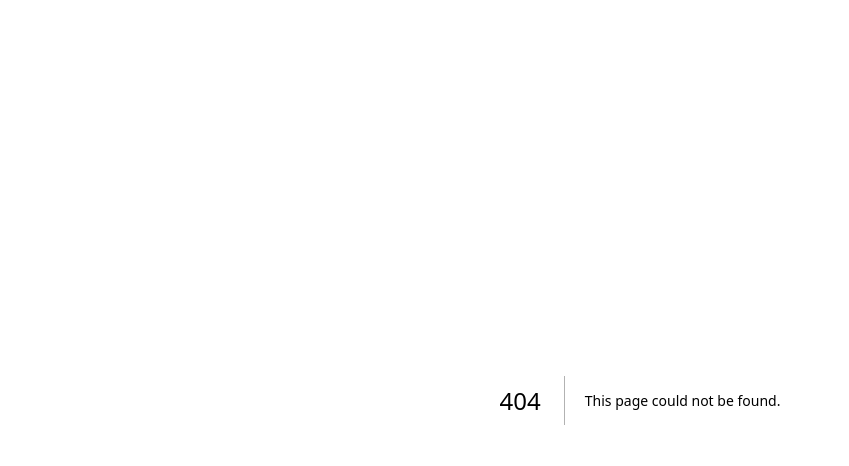
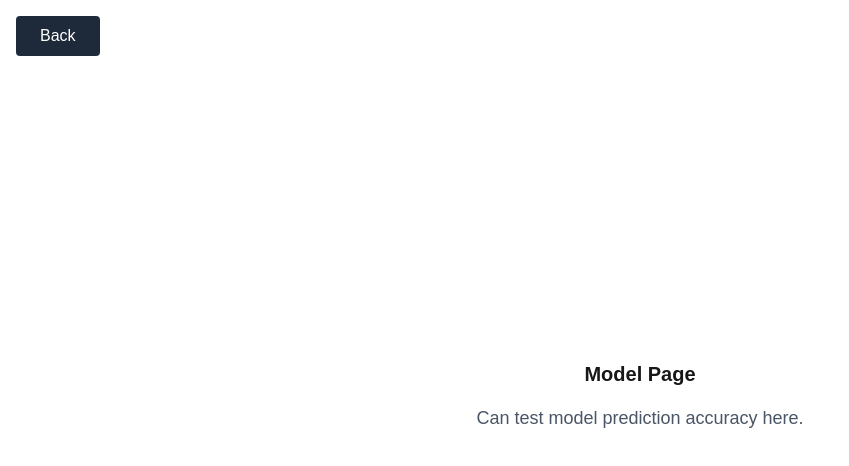
Before and after one commit to AlperCeyhun/llm-classification-finetuning, a Next.js app: page /model in a window 1280 px wide. Before the commit this address had no page. Shown: the top 466 px of the page, without its empty margins (0-849 px from the left). Built offline with nearby package versions, Linux system fonts and the light colour scheme.

Commit message:
added a page for model

```diff
--- /dev/null
+++ b/src/app/model/page.tsx
@@ -0,0 +1,26 @@
+'use client';
+import React from 'react';
+import { useRouter } from 'next/navigation';
+
+export default function Home() {
+  const router = useRouter();
+
+  const handleClick = () => {
+    router.back();
+  };
+
+  return (
+    <div className="flex flex-col min-h-screen p-4 relative">
+      <button
+        onClick={handleClick}
+        className="absolute top-4 left-4 px-6 py-2 bg-gray-800 text-white rounded hover:bg-gray-700 transition">
+          Back
+      </button>
+
+      <div className="flex flex-col items-center justify-center flex-grow">
+          <h1 className="mb-4 text-xl font-semibold">Model Page</h1>
+          <h2 className="mb-2 text-lg text-gray-600">Can test model prediction accuracy here.</h2>
+      </div>
+    </div>
+  );
+}
--- a/src/app/page.tsx
+++ b/src/app/page.tsx
@@ -1,25 +1,31 @@
 "use client";
-import React from 'react';
-import { useRouter } from 'next/navigation';
-import toast, { Toaster } from 'react-hot-toast';
+import React from "react";
+import { Toaster } from "react-hot-toast";
+import NavButton from "@/components/NavButton";
 
 export default function Home() {
-  const router = useRouter();
-  const handleClick = () => {
-    toast.success('Button clicked!');
-    router.push('/dataset');
-  }
   return (
     <div className="flex flex-col items-center justify-center h-screen">
-      <Toaster position="bottom-right" toastOptions={{
+      <Toaster
+        position="bottom-right"
+        toastOptions={{
           style: {
             background: "gray",
             border: "1px solid white",
             color: "#fff",
-          },}}/>
-      <h1 className="text-4xl font-bold mb-4">LLM Response preference prediction</h1>
-      <p className="text-lg mb-8 text-gray-300">From a large dataset of double responses for a user prompt, we are trying to predict the general user preference.</p>
-      <button className="px-6 py-2 bg-gray-800 text-white rounded hover:bg-gray-700 transition"onClick={handleClick}>View Dataset</button>
+          },
+        }}
+      />
+      <h1 className="text-4xl font-bold mb-4">
+        LLM Response preference prediction
+      </h1>
+      <p className="text-lg mb-8 text-gray-300">
+        From a large dataset of double responses for a user prompt, we are trying to predict the general user preference.
+      </p>
+      <div className="flex flex-row gap-4">
+        <NavButton label="View Dataset" route="/dataset" />
+        <NavButton label="View Model" route="/model" />
+      </div>
     </div>
   );
 }
--- /dev/null
+++ b/src/components/NavButton.tsx
@@ -0,0 +1,27 @@
+"use client";
+import React from "react";
+import toast from "react-hot-toast";
+import { useRouter } from "next/navigation";
+
+interface NavButtonProps {
+  label: string;
+  route: string;
+}
+
+const NavButton: React.FC<NavButtonProps> = ({ label, route }) => {
+  const router = useRouter();
+  const handleClick = () => {
+    toast.success("Button clicked!");
+    router.push(route);
+  };
+  return (
+    <button
+      className="px-6 py-2 bg-gray-800 text-white rounded hover:bg-gray-700 transition"
+      onClick={handleClick}
+    >
+      {label}
+    </button>
+  );
+};
+
+export default NavButton;
```
